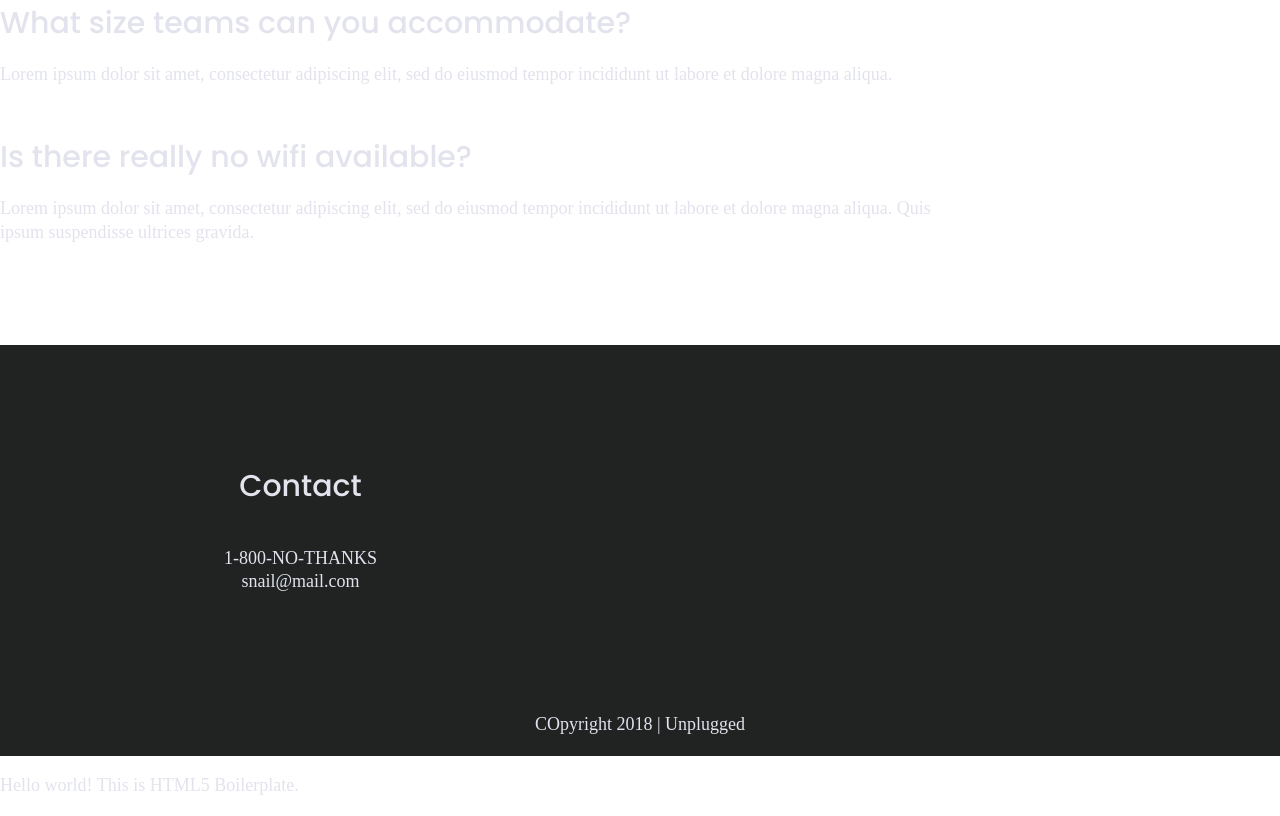
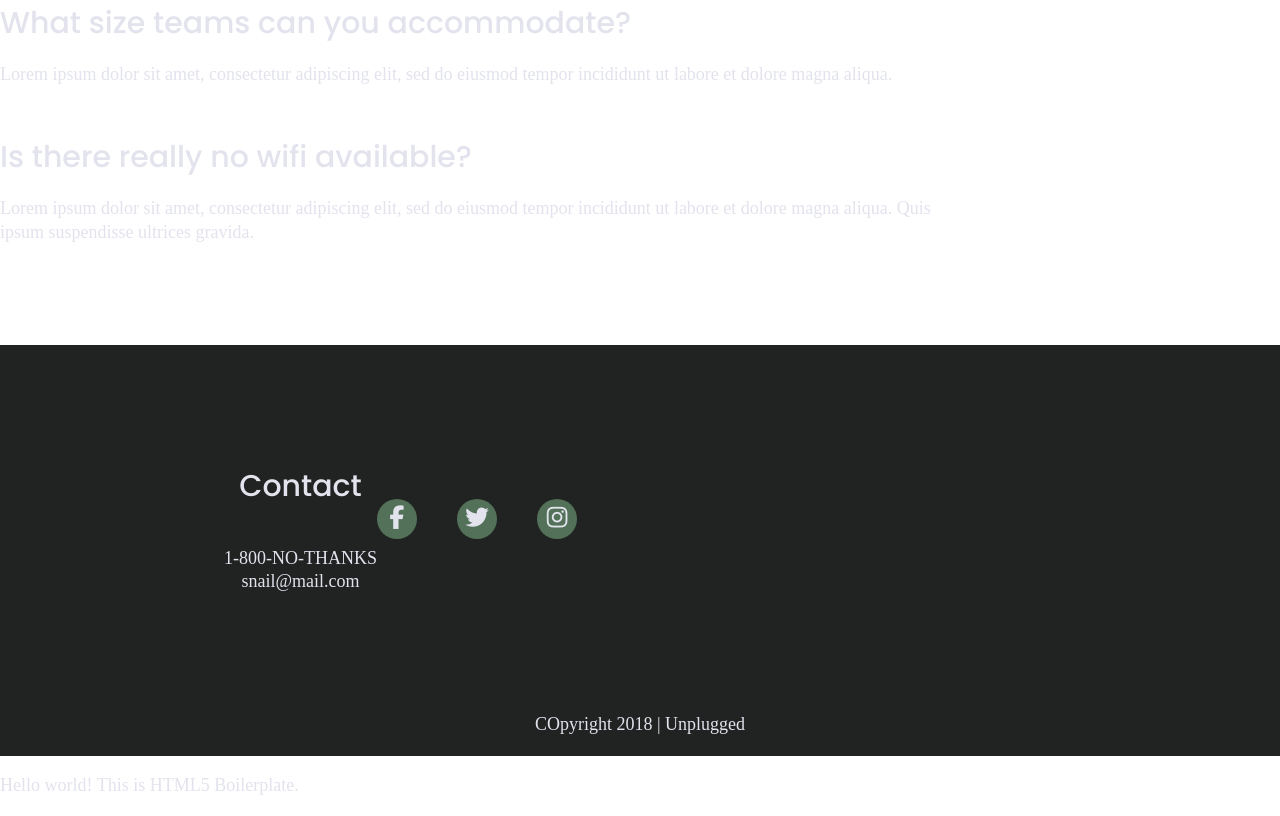
Before and after one commit to bluescaban/responsive-project, a website: page faq/index.html in a window 1280 px wide. Shown: the part 585-1401 px from the top of the page. Drawn offline with Linux system fonts and the light colour scheme; files that its build step writes are made by us from their sources; files whose address does not match are found by name.

Commit message:
social-icons

```diff
--- a/css/main.css
+++ b/css/main.css
@@ -235,9 +235,17 @@
 }
 
 footer .social-icons p{
+      background-color: #527158;
+      border-radius: 50%;
+      width: 40px;
+      height: 40px;
       display: flex;
       justify-content: center;
       align-items: center;
+}
+
+footer .social-icons p i {
+      font-size: 1.3125em;
 }
 
 footer .content-wrapper {
@@ -607,6 +615,10 @@
           width: 62%;
      }
 
+     .features i {
+          margin-bottom: 30px;
+      }
+
      /* REVIEWS */
 
      .reviews article {
@@ -651,6 +663,11 @@
 
      footer p {
       line-height: 1.285;
+    }
+
+    footer .social-icons {
+        width: 12.5em;
+        justify-content: space-between;
     }
 
      footer .copyright {
--- a/faq/index.html
+++ b/faq/index.html
@@ -81,14 +81,14 @@
           <div class="social">
           <div class="social-icons">
             <p>
-              <a href="https://www.facebook.com/Skillcrush/" target="_blank"></a>
+              <a href="https://www.facebook.com/Skillcrush/" target="_blank"><i class="fab fa-facebook-f"></i></a>
             </p>
             <p>
-              <a href="https://twitter.com/Skillcrush" target="_blank"></a>
+              <a href="https://twitter.com/Skillcrush" target="_blank"><i class="fab fa-twitter"></i></a>
+            </p>
             <p>
-            <p>
-              <a href="https://www.instagram.com/skillcrush/" target="_blank"></a>
-            <p>
+              <a href="https://www.instagram.com/skillcrush/" target="_blank"><i class="fab fa-instagram"></i></a>
+            </p>
             </div>
           </div>
         </div>
```
Also changed, not shown: about/index.html (+5 -5 lines), index.html (+3 -3 lines).
